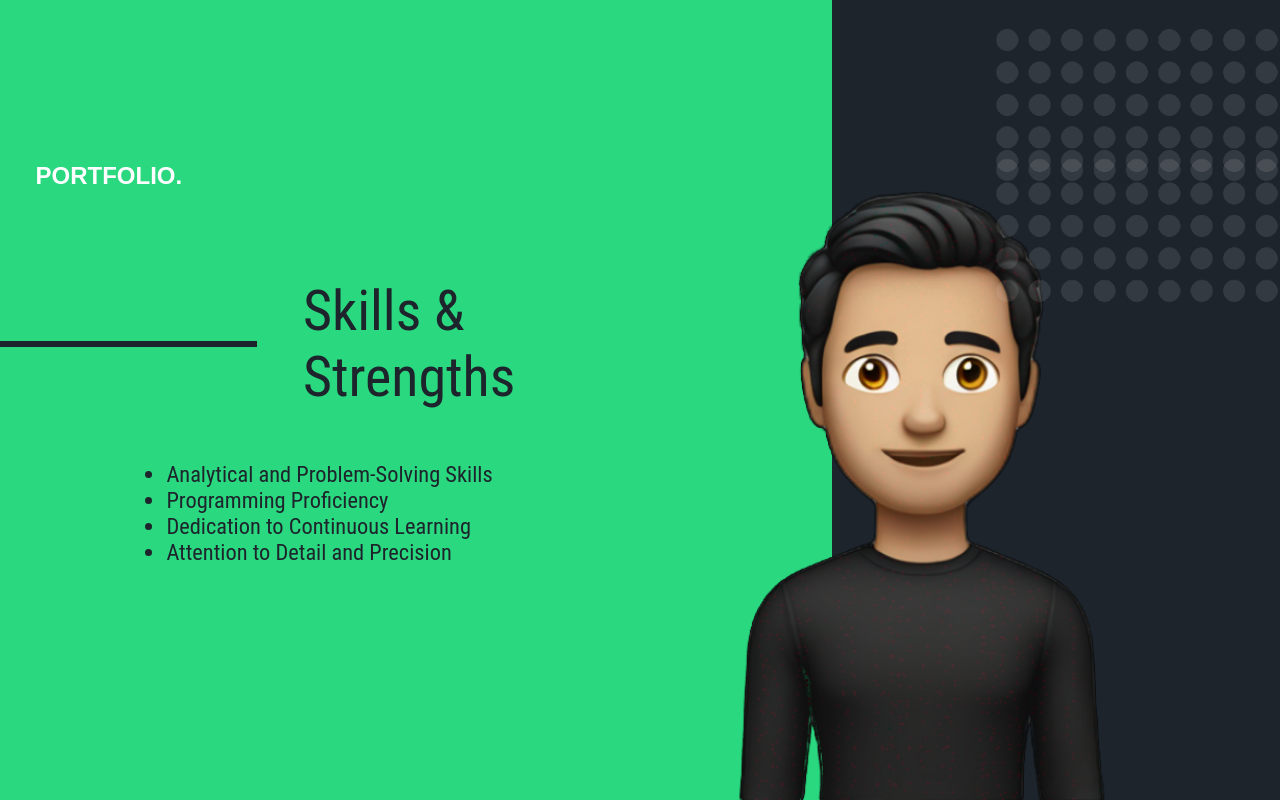
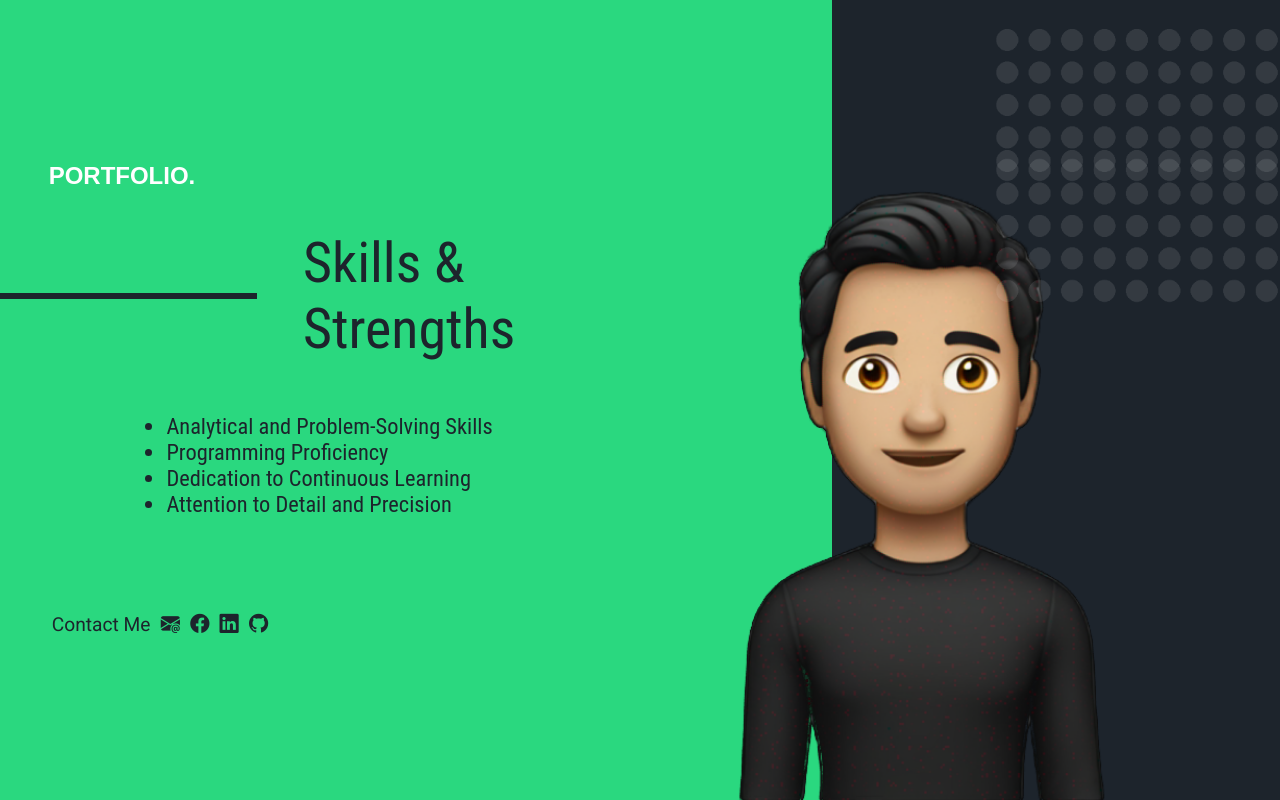
Before and after one commit to OshithRoshantha/COSC_32133_lab_sheet_01, a plain HTML site: page index.html in a window 1280 px wide. Shown: the part 1600-2400 px from the top of the page. Drawn offline with nearby package versions, Linux system fonts and the light colour scheme.

Commit message:
Refactor CSS styles and HTML structure for portfolio page

```diff
--- a/Styles/index.css
+++ b/Styles/index.css
@@ -209,7 +209,7 @@ a{
 .skills-text{
     color: #1d242c;
     margin-left: 5%;
-    margin-top: 2.5%;
+    margin-top: -5%;
 }
 .skills-inner{
     height: 100vh;
@@ -257,3 +257,15 @@ a{
     right: 0;
     z-index: 99999;
 }
+.social-container2{
+    margin-left: -130%;
+    margin-top: 70%;
+}
+.title-extends{
+    color: white;
+    position: absolute;
+    font-family: "Poppins", sans-serif;
+    font-size: 150%;
+    margin-top: -35%;
+    margin-left: 3.8%;
+}
--- a/index.html
+++ b/index.html
@@ -76,13 +76,14 @@
         </div>
     </div>
     <div class="skills-inner about-inner">
+        <p class="title-extends"><b>PORTFOLIO.</b></p>
         <img src="./Assets/pattern2.png" alt="Background" class="pattern-image3">
         <img src="./Assets/pattern2.png" alt="Background" class="pattern-image4 ">
         <div class="skills-right"></div>
         <img src="./Assets/skills.png" alt="Oshith Roshantha" class="skills-img">
         <div class="title-bar titlt-bar2">
-            <b>PORTFOLIO.</b>
-            <div class="social-container">
+            <b></b>
+            <div class="social-container social-container2">
                 Contact Me
                 <a href="mailto:oedirisuriya@gmail.com">
                 <i class="bi bi-envelope-at-fill"></i></a>
```
